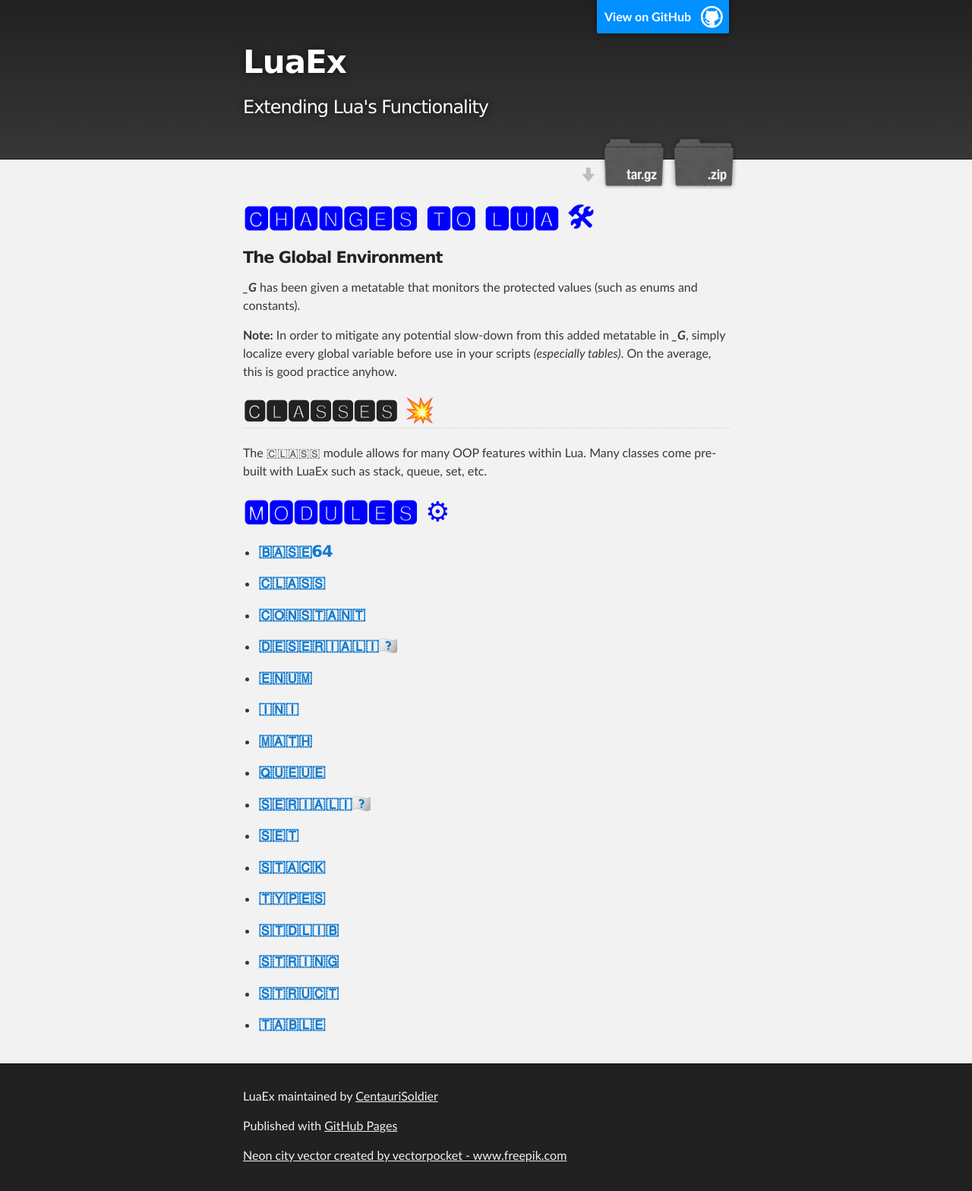
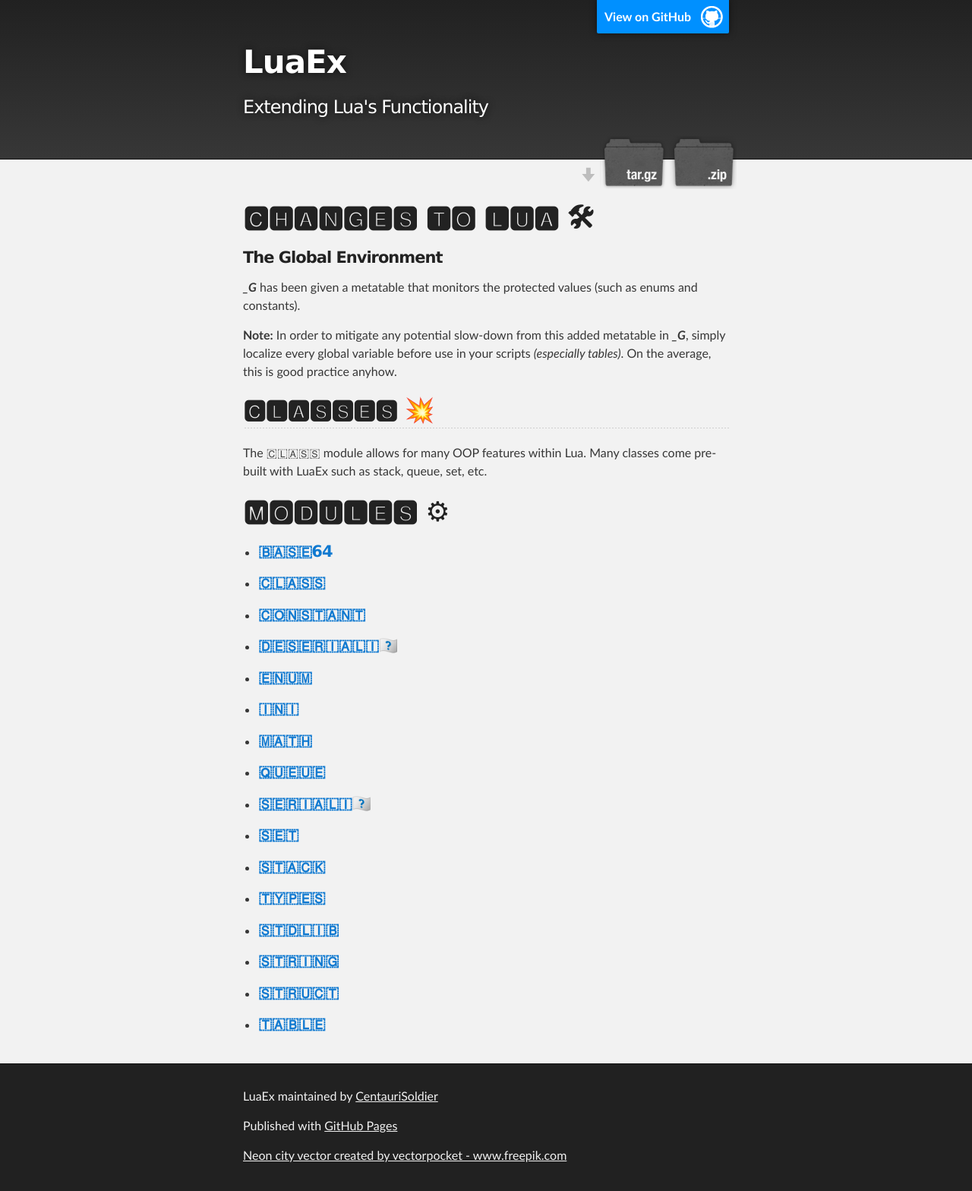
Before and after one commit to CentauriSoldier/LuaEx, a Jekyll site: the page built from docs/index.md, in a window 1280 px wide. Shown: the whole page at 76% size. Built offline with Jekyll 4.4.1, drawn with Linux system fonts in a browser that asks for light colours; our own code applies the rules of GitHub Pages for plain Markdown files.

Commit message:
Update style.scss

```diff
--- a/docs/assets/css/style.scss
+++ b/docs/assets/css/style.scss
@@ -3,6 +3,5 @@
 
 @import "jekyll-theme-slate";
 
-h1{color:Blue;}
 h2.func{color:DarkOrange;}
 p.funcdesc{color:DarkRed; font-size: 20px;}
```
